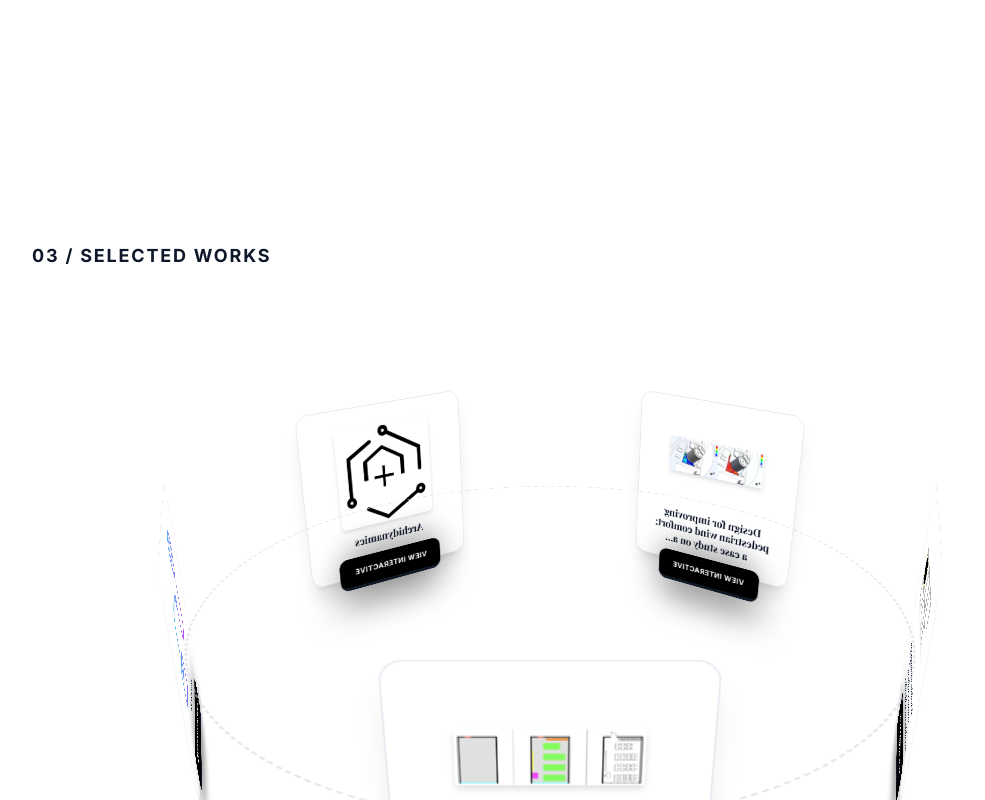
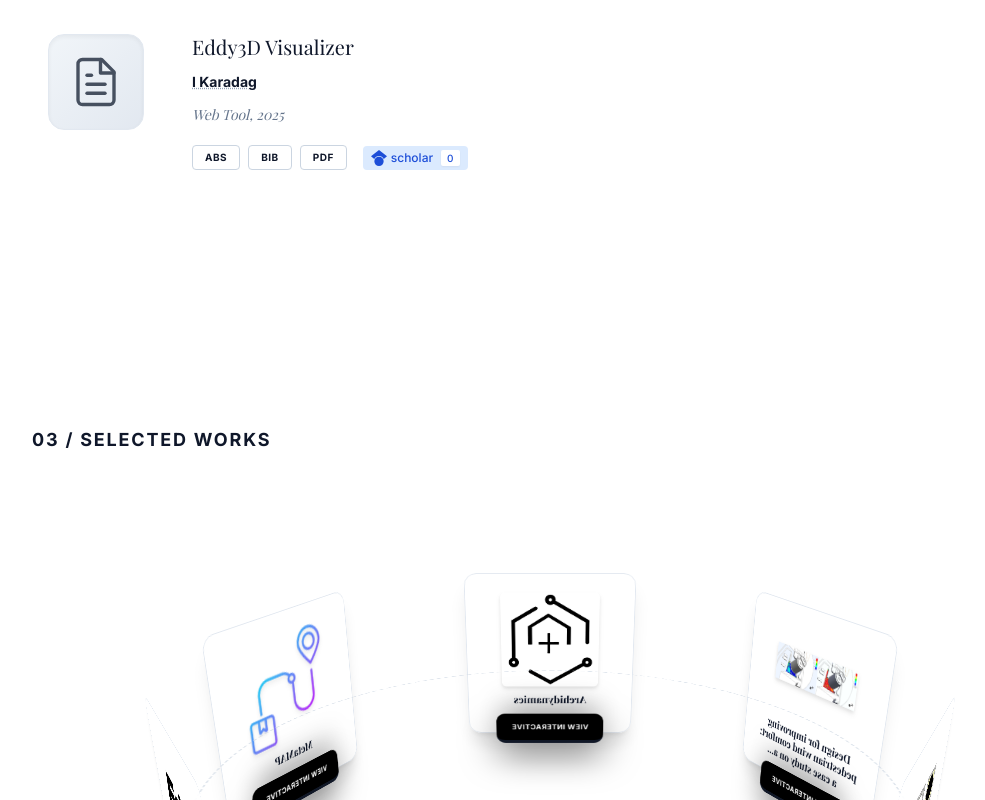
Before and after one commit to karadagi/researcher_profile, a React (Vite) app: page / in a window 1280 px wide. Shown: the part 3580-4380 px from the top of the page, without its empty margins (90-1075 px from the left). Built offline with nearby package versions, Linux system fonts and the light colour scheme; a web font is replaced by a local one.

Commit message:
New Labels for Selected Works

```diff
--- a/components/SelectedWorks.tsx
+++ b/components/SelectedWorks.tsx
@@ -11,13 +11,14 @@ const SelectedWorks: React.FC = () => {
   const containerRef = useRef<HTMLDivElement>(null);
 
   // Select specific papers matching the user's request
-  const selectedPapers = PUBLICATIONS.filter(p => ['p1', 'p2', 'p3', 'p11', 'p12'].includes(p.id)).map(p => {
+  const selectedPapers = PUBLICATIONS.filter(p => ['p1', 'p2', 'p3', 'p11', 'p12', 'p13'].includes(p.id)).map(p => {
     // Override thumbnails with local public images
     if (p.id === 'p1') return { ...p, thumbnail: 'EDU_AI_paper.png' };
     if (p.id === 'p2') return { ...p, thumbnail: 'Conservation.jpg' };
     if (p.id === 'p3') return { ...p, thumbnail: 'DesignFor.png' };
     if (p.id === 'p11') return { ...p, thumbnail: 'archidynamics.jpeg' };
     if (p.id === 'p12') return { ...p, thumbnail: 'metamap.png' };
+    if (p.id === 'p13') return { ...p, thumbnail: 'LogoEddy.png' };
     return p;
   });
 
@@ -162,7 +163,8 @@ const PublicationCard: React.FC<{ paper: Publication }> = ({ paper }) => {
             'p2': 'https://karadagi.github.io/Conservation_Architectural_Heritage/',
             'p3': 'https://karadagi.github.io/wind_comfort_research/',
             'p11': 'https://www.archidynamics.com',
-            'p12': 'https://www.food4rhino.com/en/app/metamap'
+            'p12': 'https://karadagi.github.io/MetaMap_/',
+            'p13': 'https://eddy3d-dev.github.io/Eddy3D-Visualizer/'
           }[paper.id] || paper.links?.pdf || '#'}
           target="_blank"
           rel="noopener noreferrer"
--- a/constants.ts
+++ b/constants.ts
@@ -265,6 +265,22 @@ export const PUBLICATIONS: Publication[] = [
     bibtex: '',
     tags: ['Architecture', 'Tools'],
     links: { pdf: 'https://www.food4rhino.com/en/app/metamap' }
+  },
+  {
+    id: 'p13',
+    title: 'Eddy3D Visualizer',
+    authors: [
+      { name: 'I Karadag', isMe: true }
+    ],
+    venue: 'Web Tool',
+    year: 2025,
+    month: '',
+    citations: 0,
+    thumbnail: 'placeholder',
+    abstract: 'Web-based visualizer for Eddy3D simulation results.',
+    bibtex: '',
+    tags: ['Web Tool', 'Visualization', 'CFD'],
+    links: { pdf: 'https://eddy3d-dev.github.io/Eddy3D-Visualizer/' }
   }
 ];
 
```
Also changed, not shown: public/LogoEddy.png (added).
